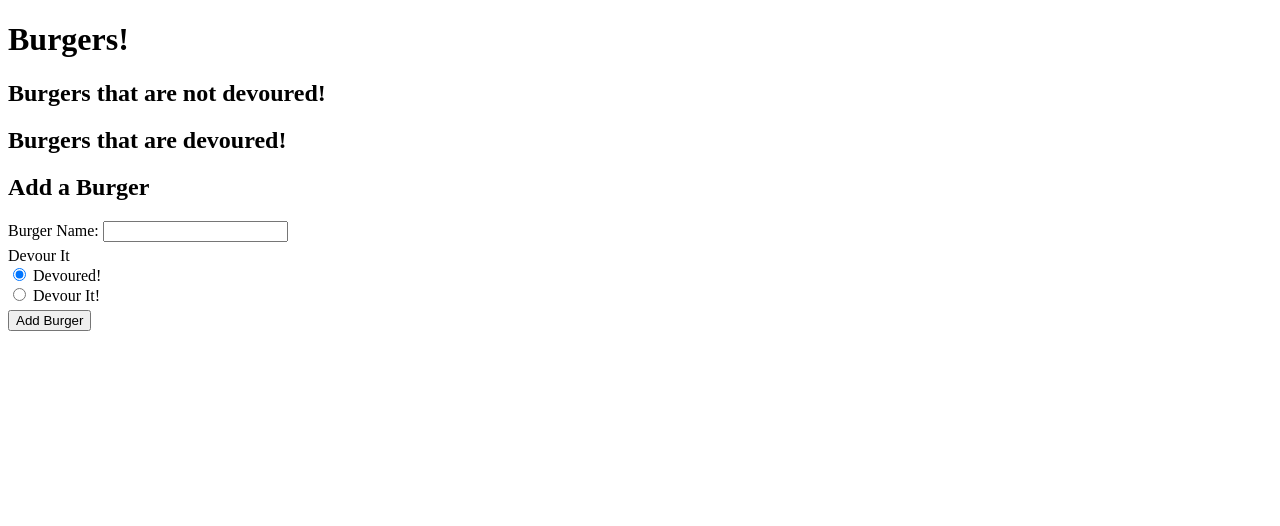
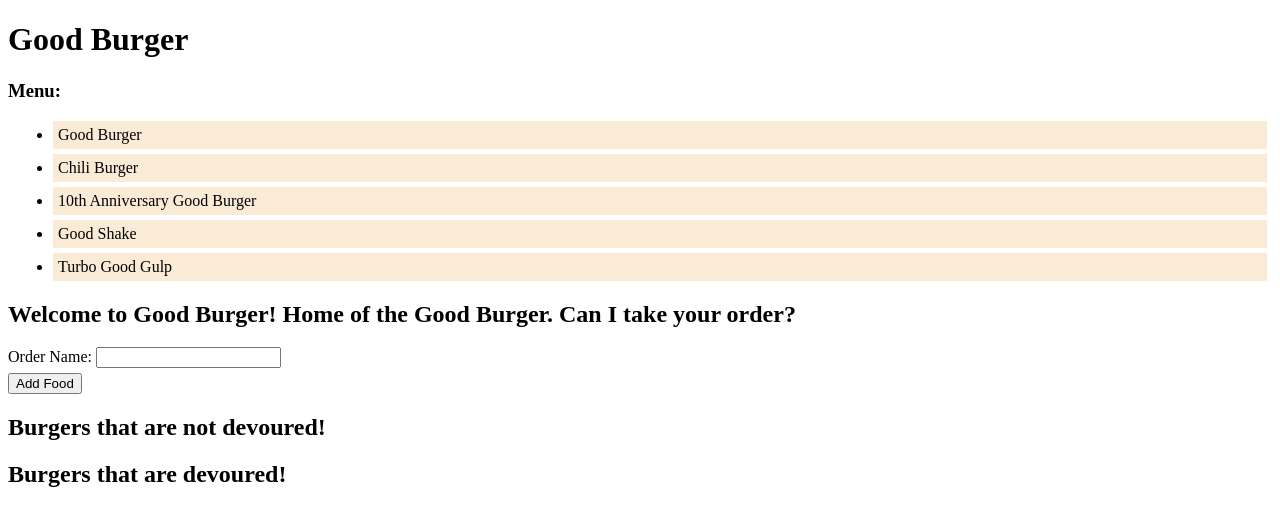
Before and after one commit to mmacdonald1/burger, a Node server app: template views/index.handlebars in a window 1280 px wide. Shown: the top 526 px of the page. Run offline with Node 20, Linux system fonts and the light colour scheme; the template is opened without the code that fills it, so the values that code supplies are empty; some libraries are stand-ins or nearby versions.

Commit message:
index and partial structure edits

```diff
--- a/db/seeds.sql
+++ b/db/seeds.sql
@@ -1,2 +1,2 @@
-INSERT INTO burgers (burger_name) VALUES ("Black Bean Burger");
-INSERT INTO burgers (burger_name) VALUES ("Bobs Burger");
+INSERT INTO burgers (burger_name) VALUES ("Good Burger");
+INSERT INTO burgers (burger_name) VALUES ("Chili Burgers");
--- a/models/burger.js
+++ b/models/burger.js
@@ -17,6 +17,11 @@ var burger = {
     orm.update("burgers", objColVals, condition, function(res) {
       cb(res);
     });
+  },
+    delete: function(condition, cb) {
+    orm.delete("burgers", condition, function(res) {
+      cb(res);
+    });
   }
 };
 
--- a/views/index.handlebars
+++ b/views/index.handlebars
@@ -1,4 +1,25 @@
-<h1>Burgers!</h1>
+<h1>Good Burger</h1>
+
+<h3>Menu:</h3>
+<ul>
+    <li>Good Burger</li>
+    <li>Chili Burger</li>
+    <li>10th Anniversary Good Burger</li>
+    <li>Good Shake</li>
+    <li>Turbo Good Gulp</li>
+</ul>
+
+<h2>Welcome to Good Burger! Home of the Good Burger. Can I take your order?</h2>
+<form class="create-form">
+
+  <div class="form-group">
+    <label for="burga">Order Name:</label>
+    <input type="text" id="burga" name="burger_name">
+  </div>
+
+  <button type="submit">Add Food</button>
+</form>
+
 
 <h2>Burgers that are not devoured!</h2>
 
@@ -15,24 +36,10 @@
 <ul>
   {{#each burgers}}
     {{#if devoured}}
-      {{> burgers/burger-block devour=false}}
+        <li>
+            {{burger_name}}
+            <button class="delete-burger" data-id="{{this.id}}">DELETE!</button>
+        </li>
     {{/if}}
   {{/each}}
 </ul>
-
-<h2>Add a Burger</h2>
-<form class="create-form">
-
-  <div class="form-group">
-    <label for="burga">Burger Name:</label>
-    <input type="text" id="burga" name="burger_name">
-  </div>
-
-  <div class="form-group">
-    <label for="eat">Devour It</label><br>
-    <input type="radio" name="devoured" value="1" checked> Devoured!<br>
-    <input type="radio" name="devoured" value="0"> Devour It!
-  </div>
-
-  <button type="submit">Add Burger</button>
-</form>
--- a/views/partials/burgers/burger-block.handlebars
+++ b/views/partials/burgers/burger-block.handlebars
@@ -2,6 +2,6 @@
 	{{burger_name}}
 
 	<button class="change-devour" data-id="{{id}}" data-newdevour="{{devour}}">
-		{{#if devour}}BURGER TIME!{{else}}Nah!{{/if}}
+		{{#if devour}}Devour it!{{/if}}
 	</button>
 </li>
```
Also changed, not shown: config/orm.js (+13 -0 lines), controllers/burgers_controller.js (+13 -0 lines), public/assets/js/burgers.js.
